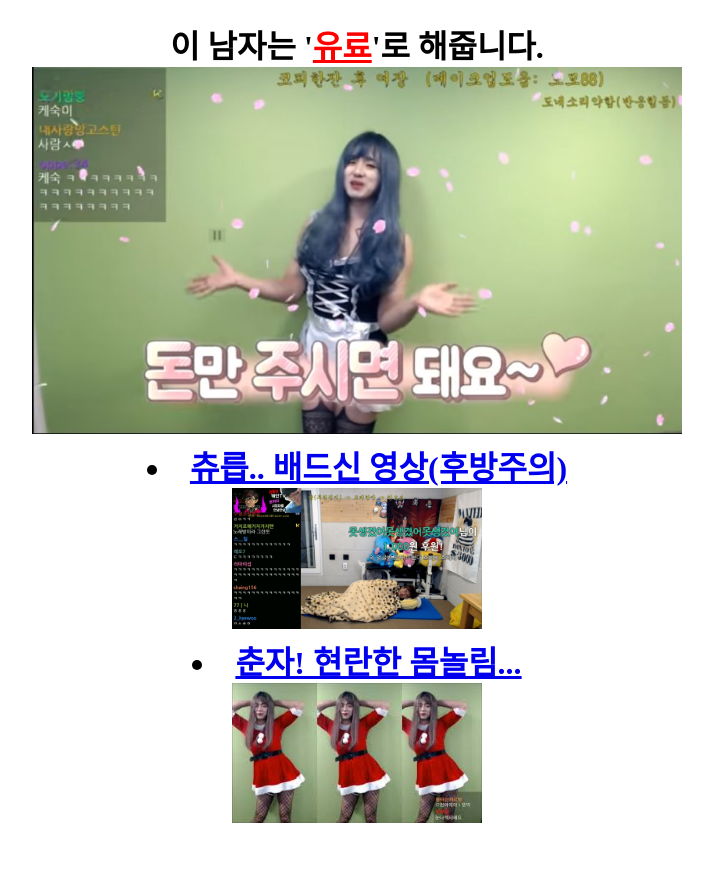
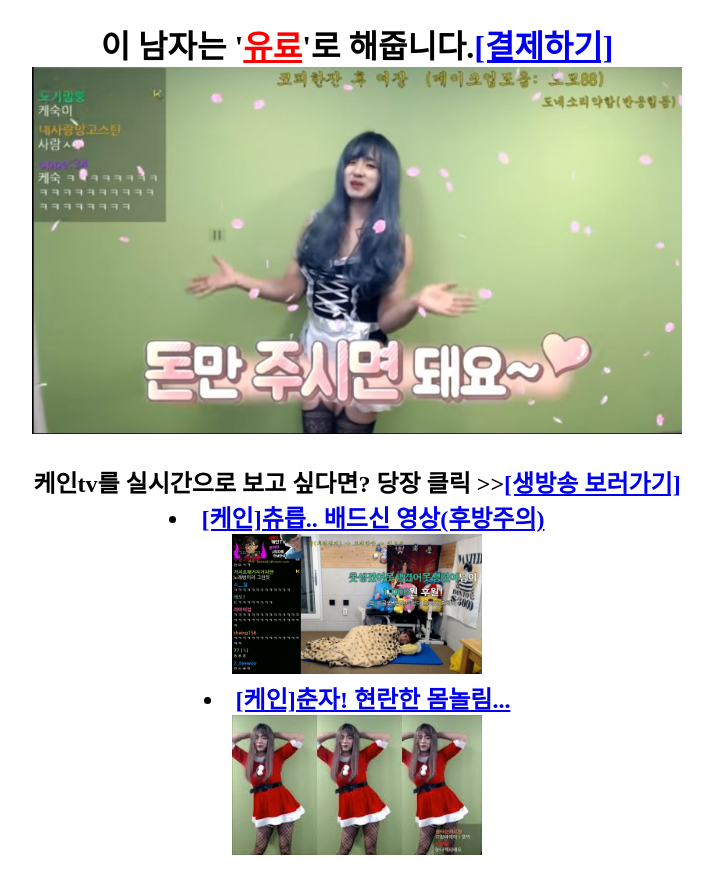
Before and after one commit to dogbaby2011/-tv, a plain HTML site: page index.html in a window 1280 px wide. Shown: the whole page, without its empty margins (283-996 px from the left). Before the commit the page ends 852 px from the top, so only its background shows below. Drawn offline with Linux system fonts and the light colour scheme.

Commit message:
케인
업데이트

```diff
--- a/index.html
+++ b/index.html
@@ -5,10 +5,13 @@
   <meta charset="utf-8">
 </head>
 <body>
-<h1 style="text-align:center"><strong>이 남자는 '<u style="color:red;">유료</u>'로 해줍니다.</strong><br>
-  <img  src="-3000_케숙0.jpg" width="650px"<br>
-  <li><a href="https://youtu.be/yRGJXzY99wM" target="_blank" title="일본인 배드신 영상(노모자이크)">츄릅.. 배드신 영상(후방주의)</a></li><img  src="-3000_케숙1.jpg" width="250px"<br>
-  <li><a href="https://youtu.be/92volEdYcCQ" target="_blank" title="스킬이 대단한 60대 할아방탱이">춘자! 현란한 몸놀림...</a></li><img  src="-3000_케숙2.jpg" width="250px"<br>
+<h1 style="text-align:center"><strong>이 남자는 '<u style="color:red;">유료</u>'로 해줍니다.<a href="https://twip.kr/donate/kanetv8" target="_blank" title="결제하기">[결제하기]</a></strong><br>
+    <a href="https://www.youtube.com/channel/UC0aKwoKNeqBaUwiEXmkQaGQ" target="_blank" title="케인tv 바로가기"><img src="-3000_케숙0.jpg" width="650px"></a><br>
+<h2 style="text-align:center"><strong>케인tv를 실시간으로 보고 싶다면? 당장 클릭 >><a href="https://www.twitch.tv/kanetv8" target="_blank" title="실시간 보기">[생방송 보러가기]</strong></a>
+<li><a href="https://youtu.be/yRGJXzY99wM" target="_blank" title="[케인]츄릅.. 배드신 영상(후방주의)">[케인]츄릅.. 배드신 영상(후방주의)</a></li>
+    <a href="https://youtu.be/yRGJXzY99wM" target="_blank" title="[케인]츄릅.. 배드신 영상(후방주의)"><img src="-3000_케숙1.jpg" width="250px"<br>
+<li><a href="https://youtu.be/92volEdYcCQ" target="_blank" title="[케인]춘자! 현란한 몸놀림...">[케인]춘자! 현란한 몸놀림...</a></li>
+    <a href="https://youtu.be/92volEdYcCQ" target="_blank" title="[케인]춘자! 현란한 몸놀림..."><img  src="-3000_케숙2.jpg" width="250px"<br>
 </h1>
 </body>
 </html>
```
